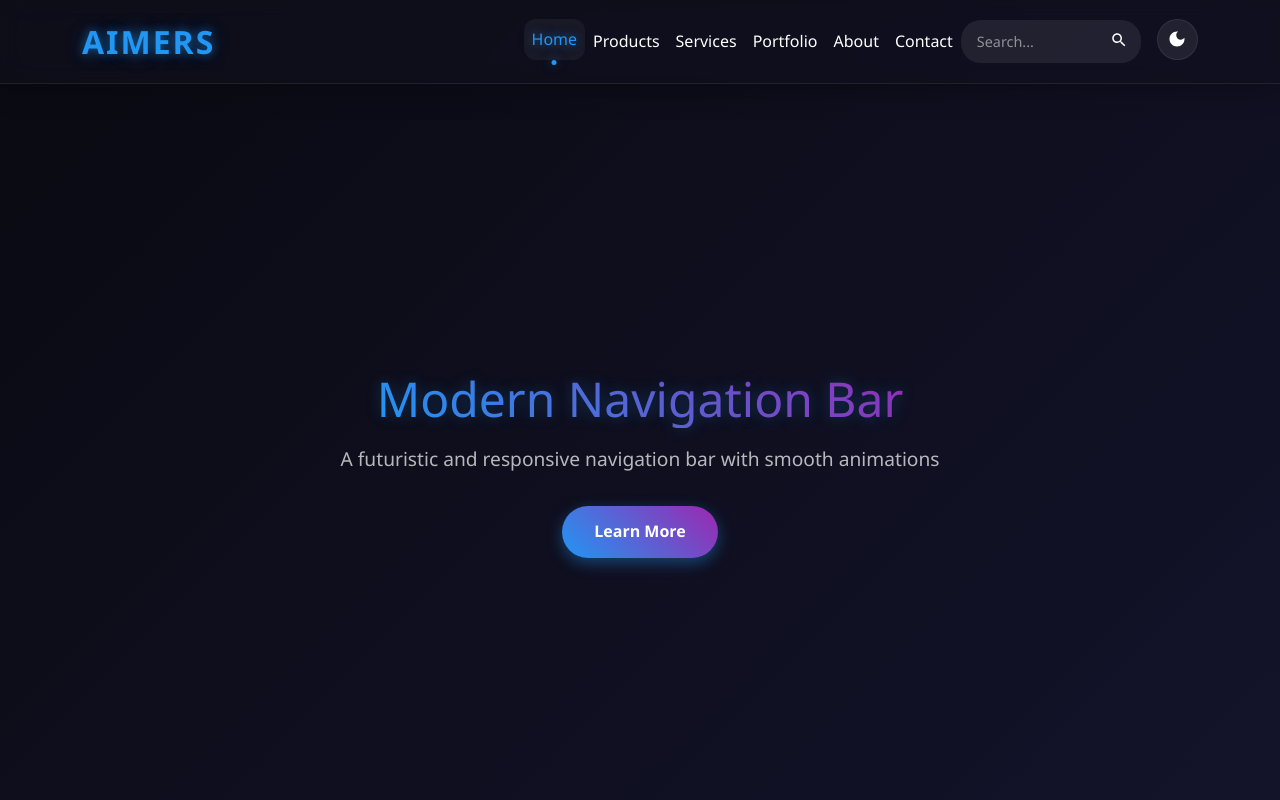
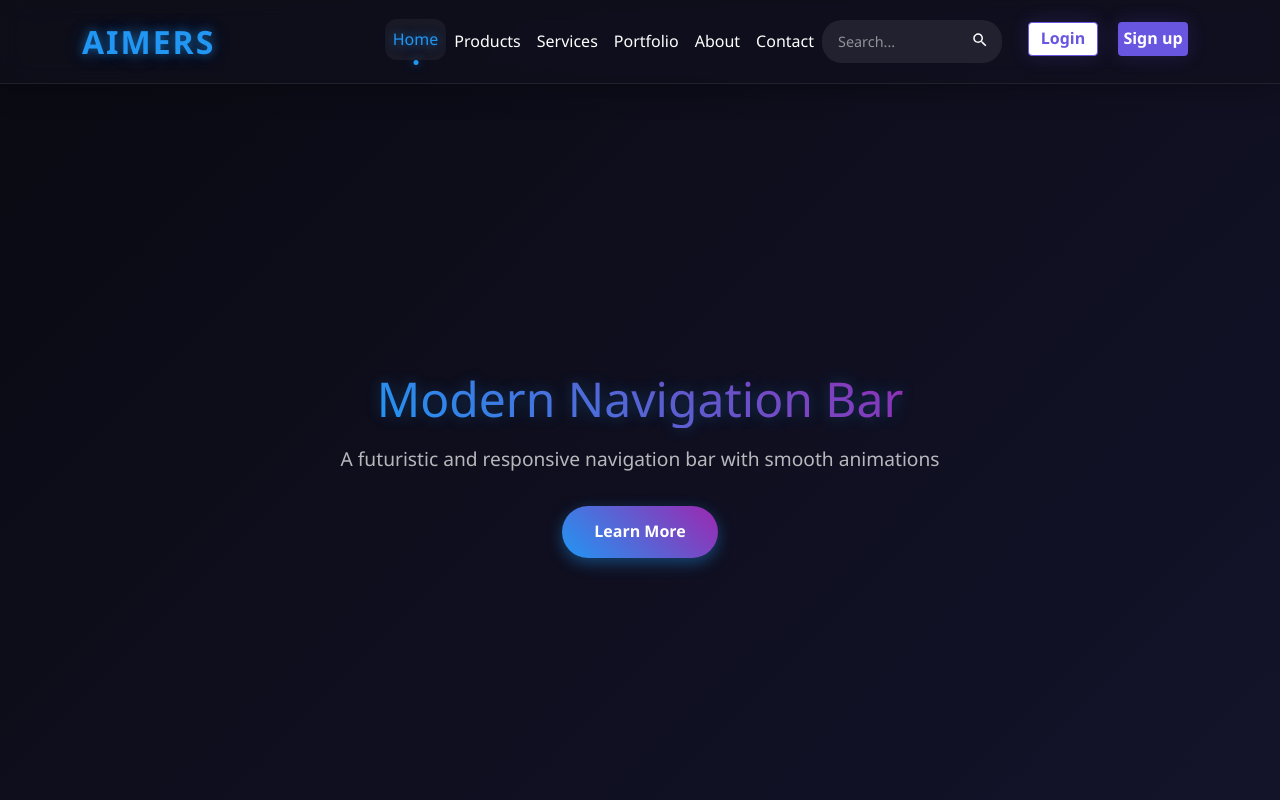
Before and after one commit to skarsalan07/Aimers, a React (Create React App) app in the folder Development/frontend/basic-ui/: page / in a window 1280 px wide. Shown: the top 800 px of the page. Built offline with nearby package versions, Linux system fonts and the light colour scheme.

Commit message:
added login/signup button

```diff
--- a/Development/frontend/basic-ui/src/assets/css/nav.css
+++ b/Development/frontend/basic-ui/src/assets/css/nav.css
@@ -599,3 +599,35 @@ body {
         padding: 3rem 1rem;
     }
 }
+
+/* signup and login css */
+
+.login_button, .register_button {
+    cursor: pointer;
+    border: 0;
+    border-radius: 0.25rem; /* 4px */
+    font-weight: 600;
+    margin: 0 0.625rem;
+    width: 4.375rem; /* 70px */
+    height: 2.1rem; /* 70px */
+    box-shadow: 0 0 1.25rem rgba(104, 85, 224, 0.2); /* 20px */
+    transition: 0.4s;
+}
+
+.reg {
+    color: white;
+    background-color: rgba(104, 85, 224, 1);
+}
+
+.log {
+    color: rgb(104, 85, 224);
+    background-color: rgba(255, 255, 255, 1);
+    border: 0.0625rem solid rgba(104, 85, 224, 1); /* 1px */
+}
+
+.login_button:hover {
+    color: white;
+    /* width:; */
+    box-shadow: 0 0 1.25rem rgba(104, 85, 224, 0.6); /* 20px */
+    background-color: rgba(104, 85, 224, 1);
+}
--- a/Development/frontend/basic-ui/src/components/nav.jsx
+++ b/Development/frontend/basic-ui/src/components/nav.jsx
@@ -1,39 +1,36 @@
-import React, { useEffect } from 'react';
-// import Button from 'react-bootstrap/Button';
+import React from 'react';
 import Container from 'react-bootstrap/Container';
-// import Form from 'react-bootstrap/Form';
 import Nav from 'react-bootstrap/Nav';
 import Navbar from 'react-bootstrap/Navbar';
-// import NavDropdown from 'react-bootstrap/NavDropdown';
 import '../assets/css/ThemeToggle.css';
 import '../assets/css/bootstrap.min.css';
 import '../assets/css/nav.css';
 
 function Nav_1() {
-  useEffect(() => {
-    const themeToggle = document.querySelector('.theme-toggle');
-    const moonIcon = document.querySelector('.moon-icon');
-    const sunIcon = document.querySelector('.sun-icon');
+  // useEffect(() => {
+  //   const themeToggle = document.querySelector('.theme-toggle');
+  //   const moonIcon = document.querySelector('.moon-icon');
+  //   const sunIcon = document.querySelector('.sun-icon');
 
-    const toggleTheme = () => {
-      const isDark = document.documentElement.getAttribute('data-bs-theme') === 'dark';
-      document.documentElement.setAttribute('data-bs-theme', isDark ? 'light' : 'dark');
+  //   const toggleTheme = () => {
+  //     const isDark = document.documentElement.getAttribute('data-bs-theme') === 'dark';
+  //     document.documentElement.setAttribute('data-bs-theme', isDark ? 'light' : 'dark');
 
-      if (isDark) {
-        moonIcon.classList.remove('hidden');
-        sunIcon.classList.add('hidden');
-      } else {
-        moonIcon.classList.add('hidden');
-        sunIcon.classList.remove('hidden');
-      }
-    };
+  //     if (isDark) {
+  //       moonIcon.classList.remove('hidden');
+  //       sunIcon.classList.add('hidden');
+  //     } else {
+  //       moonIcon.classList.add('hidden');
+  //       sunIcon.classList.remove('hidden');
+  //     }
+  //   };
 
-    themeToggle.addEventListener('click', toggleTheme);
+  //   themeToggle.addEventListener('click', toggleTheme);
 
-    return () => {
-      themeToggle.removeEventListener('click', toggleTheme);
-    };
-  }, []);
+  //   return () => {
+  //     themeToggle.removeEventListener('click', toggleTheme);
+  //   };
+  // }, []);
 
   return (
     <>
@@ -82,14 +79,20 @@ function Nav_1() {
                   </svg>
                 </button>
               </div>
-              <button className="theme-toggle" aria-label="Toggle theme">
+                <div className="login_signup">
+                  <button className="login_button log">Login</button>
+                  <button className="register_button reg">Sign up</button>
+
+              </div>
+              {/* New section for Login and Sign up buttons */}
+              {/* <button className="theme-toggle" aria-label="Toggle theme">
                 <svg className="icon moon-icon" viewBox="0 0 24 24" width="20" height="20">
                   <path d="M12 3c-4.97 0-9 4.03-9 9s4.03 9 9 9 9-4.03 9-9c0-.46-.04-.92-.1-1.36-.98 1.37-2.58 2.26-4.4 2.26-2.98 0-5.4-2.42-5.4-5.4 0-1.81.89-3.42 2.26-4.4-.44-.06-.9-.1-1.36-.1z" fill="currentColor"></path>
                 </svg>
                 <svg className="icon sun-icon hidden" viewBox="0 0 24 24" width="20" height="20">
                   <path d="M12 7c-2.76 0-5 2.24-5 5s2.24 5 5 5 5-2.24 5-5-2.24-5-5-5zM2 13h2c.55 0 1-.45 1-1s-.45-1-1-1H2c-.55 0-1 .45-1 1s.45 1 1 1zm18 0h2c.55 0 1-.45 1-1s-.45-1-1-1h-2c-.55 0-1 .45-1 1s.45 1 1 1zM11 2v2c0 .55.45 1 1 1s1-.45 1-1V2c0-.55-.45-1-1-1s-1 .45-1 1zm0 18v2c0 .55.45 1 1 1s1-.45 1-1v-2c0-.55-.45-1-1-1s-1 .45-1 1zM5.99 4.58c-.39-.39-1.03-.39-1.41 0-.39.39-.39 1.03 0 1.41l1.06 1.06c.39.39 1.03.39 1.41 0 .39-.39.39-1.03 0-1.41L5.99 4.58zm12.37 12.37c-.39-.39-1.03-.39-1.41 0-.39.39-.39 1.03 0 1.41l1.06 1.06c.39.39 1.03.39 1.41 0 .39-.39.39-1.03 0-1.41l-1.06-1.06zm1.06-10.96c.39-.39.39-1.03 0-1.41-.39-.39-1.03-.39-1.41 0l-1.06 1.06c-.39.39-.39 1.03 0 1.41.39.39 1.03.39 1.41 0l1.06-1.06zM7.05 18.36c.39-.39.39-1.03 0-1.41-.39-.39-1.03-.39-1.41 0l-1.06 1.06c-.39.39-.39 1.03 0 1.41.39.39 1.03.39 1.41 0l1.06-1.06z" fill="currentColor"></path>
                 </svg>
-              </button>
+              </button> */}
             </div>
           </Container>
         </Navbar>
@@ -102,6 +105,9 @@ function Nav_1() {
             <p>A futuristic and responsive navigation bar with smooth animations</p>
             <button className="cta-button">Learn More</button>
           </div>
+
+
+
           <div className="section">
             <h2>Features</h2>
             <div className="features">
```
